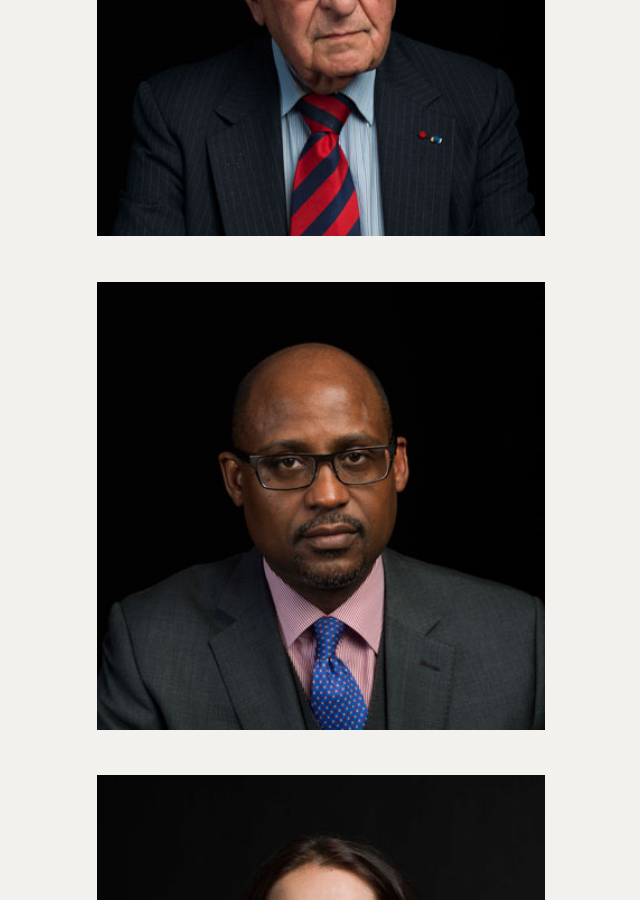
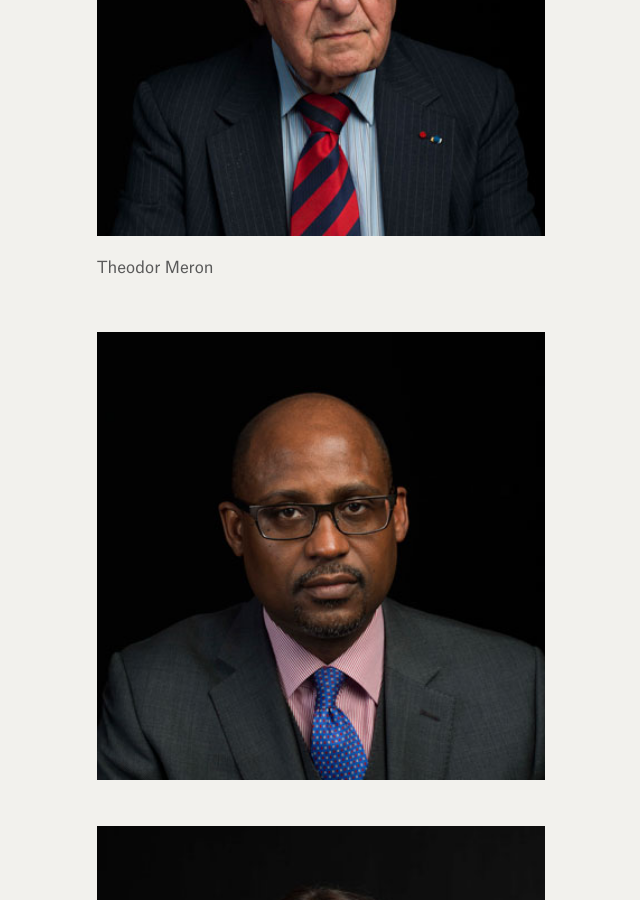
Before and after one commit to weights-and-measures/weights-and-measures.github.io, a Jekyll site: the page built from photographs.html, in a window 1280 px wide and 900 px high, scrolled down 12876 px. Shown: the whole window, without its empty margins (319-959 px from the left). Built offline with Jekyll 4.4.1, drawn with Linux system fonts in a browser that asks for light colours.

Commit message:
Updated D25

```diff
--- a/_photographs/d25.markdown
+++ b/_photographs/d25.markdown
@@ -1,7 +1,9 @@
 ---
-title: d25
+title: Theodor Meron
 date: 2016-12-29 17:20:00 Z
 position: 23
 ---
 
 ![heodor-meron_09-ae80ab.jpg](/uploads/heodor-meron_09-ae80ab.jpg)
+
+Theodor Meron
```
